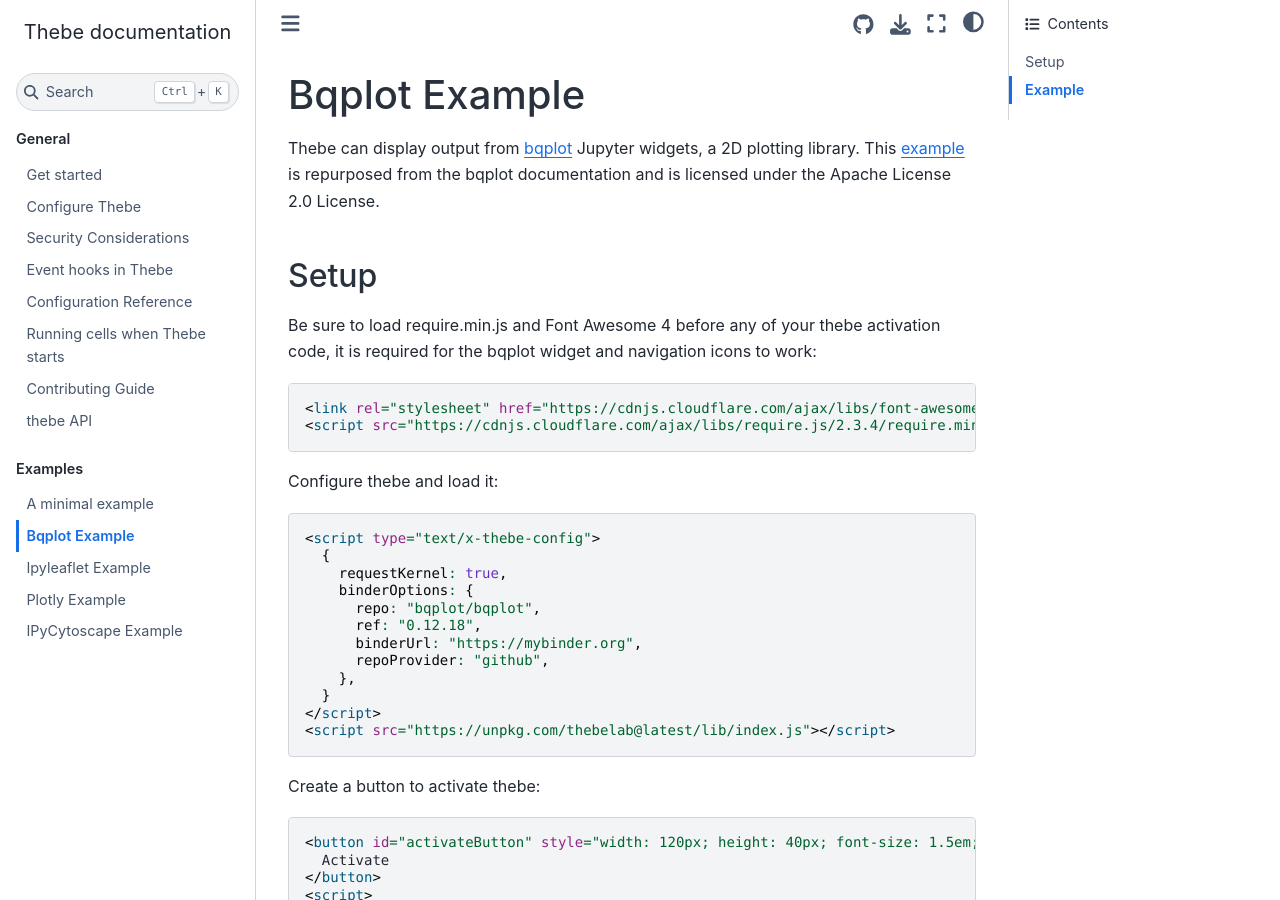
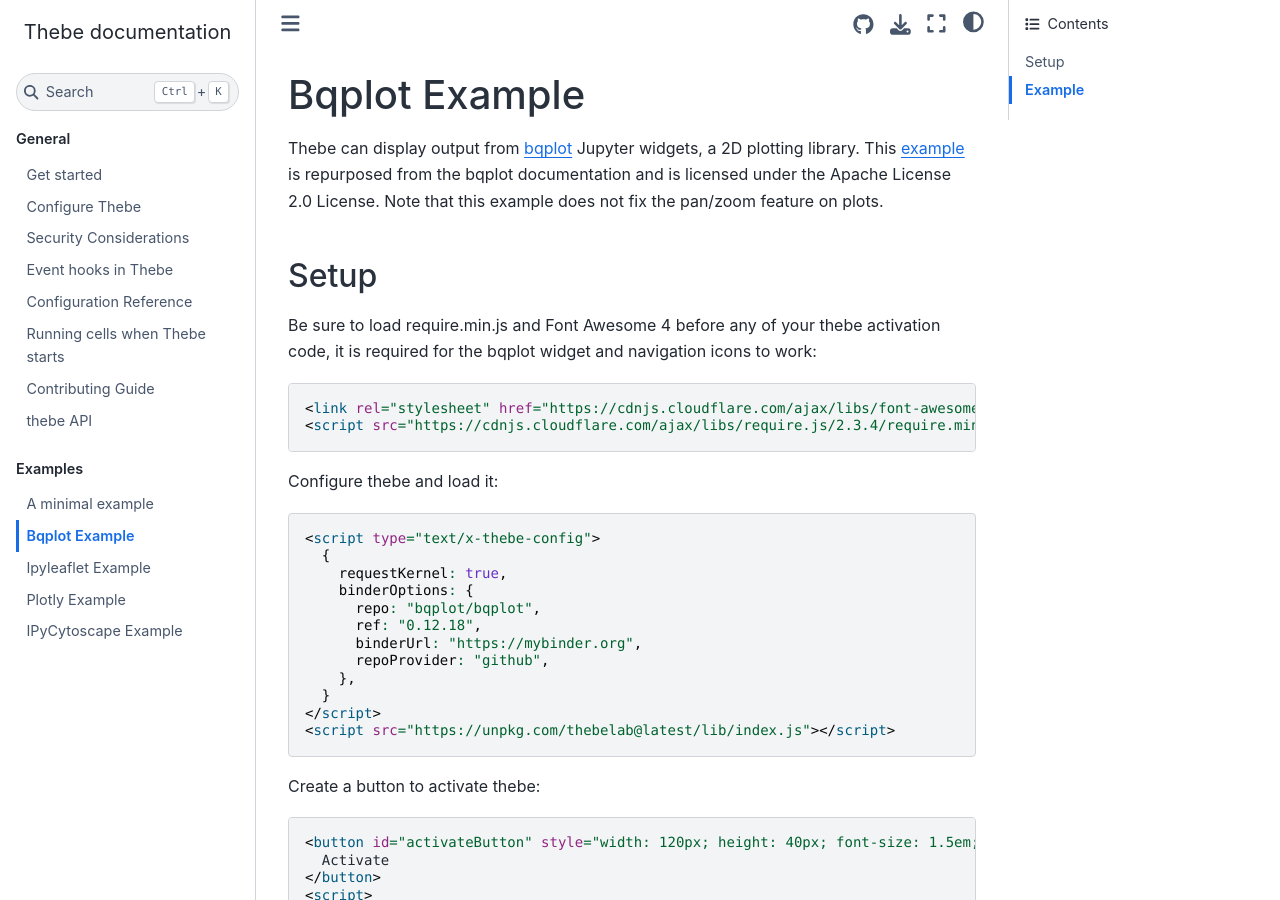
Before and after one commit to jupyter-book/thebe, a Sphinx documentation site: the page built from docs/examples/bqplot_example.rst, in a window 1280 px wide and 900 px high. Built offline with Sphinx 7.4.7 and the Sphinx Book theme 1.1.4, drawn with Linux system fonts in a browser that asks for light colours; comment, search, counter and statistics services are not loaded.

Commit message:
Docs: Add bqplot pan/zoom exception

```diff
--- a/docs/examples/bqplot_example.rst
+++ b/docs/examples/bqplot_example.rst
@@ -3,7 +3,8 @@
 ==================
 
 Thebe can display output from bqplot_ Jupyter widgets, a 2D plotting library. This example_ is repurposed from the
-bqplot documentation and is licensed under the Apache License 2.0 License.
+bqplot documentation and is licensed under the Apache License 2.0 License. Note that this example does not
+fix the pan/zoom feature on plots.
 
 .. _bqplot: https://github.com/bqplot/bqplot
 
```
